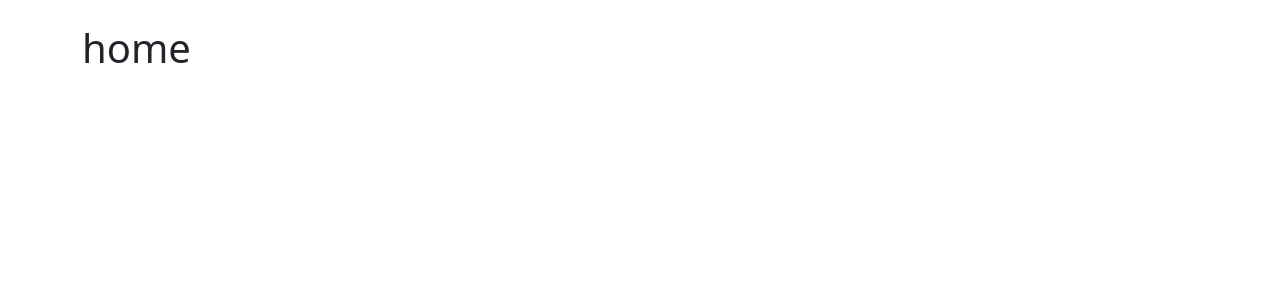
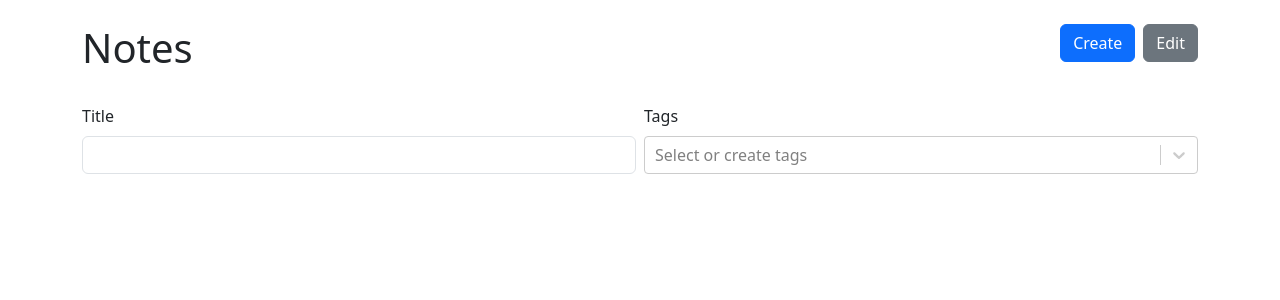
Before and after one commit to karemahamdy/notes-app, a React (Vite) app: page / in a window 1280 px wide. Shown: the top 300 px of the page. Built offline with nearby package versions, Linux system fonts and the light colour scheme.

Commit message:
feat: add note

```diff
--- a/src/App.jsx
+++ b/src/App.jsx
@@ -1,17 +1,23 @@
 import { Route, Routes, Navigate, BrowserRouter } from 'react-router-dom';
-import NewNotes from './NewNotes'; // Ensure the New component is correctly imported
+import NewNotes from './NewNotes';
+import Notes from './Notes';
 import './App.css';
+import {useState} from "react"
 
 function App() {
 
+  const [items, setItems] = useState([]); // State to hold the added items
+
+  // Function to handle adding new items
   const handleAddItems = (newItem) => {
-    console.log("Item added:", newItem);
-  }
+    setItems([...items, newItem]); // Add the new item to the items array
+  };
+
   return (
     <div className='container my-4'>
       <BrowserRouter>
       <Routes>
-        <Route path="/" element={<h1>home</h1>} />
+        <Route path="/" element={<Notes/>} />
 
         <Route path="/new" element={<NewNotes  onAddItems={handleAddItems} />} />
         <Route path="*" element={<Navigate to="/" />} />
--- a/src/NewNotes.jsx
+++ b/src/NewNotes.jsx
@@ -60,9 +60,11 @@ function NewNotes({ onAddItems }) {
           </Form.Group>
 
           <Stack direction="horizontal" gap={2} className="justify-content-end">
-            <Button type="submit" variant="primary">
+          <Link to="/">
+            <Button type="submit" variant="primary" >
               Save
             </Button>
+            </Link>
             <Link to="..">
               <Button type="button" variant="outline-secondary">
                 Cancel
--- /dev/null
+++ b/src/Notes.jsx
@@ -0,0 +1,54 @@
+
+import { Form, Stack, Row, Col, Button } from 'react-bootstrap';
+import { Link } from "react-router-dom";
+import CreatableReactSelect from "react-select/creatable";
+
+function Notes() {
+
+  return (
+    <div className="my-8">
+        <Stack className="my-8">
+      <Row>
+      <Col>
+      <h1> Notes</h1>
+      </Col>
+      <Col>
+      <Stack direction="horizontal" gap={2} className="justify-content-end">
+        <Link to="./new">
+      <Button type="submit" variant="primary" >
+              Create
+            </Button>
+            </Link>
+            <Button type="submit" variant="secondary" >
+              Edit
+            </Button>
+        </Stack>
+        </Col>
+      </Row>
+      <Stack direction="horizontal" gap={2} className="mt-4">
+      <Col>
+              <Form.Group className="mb-3" controlId="ControlInputTitle">
+                <Form.Label>Title</Form.Label>
+                <Form.Control
+                  type="text"
+
+                />
+              </Form.Group>
+            </Col>
+            <Col>
+              <Form.Group className="mb-3" controlId="ControlInputTags">
+                <Form.Label>Tags</Form.Label>
+                <CreatableReactSelect
+                  isMulti
+                  placeholder="Select or create tags"
+
+                />
+              </Form.Group>
+              </Col>
+      </Stack>
+      </Stack>
+    </div>
+  );
+}
+
+export default Notes;
```
